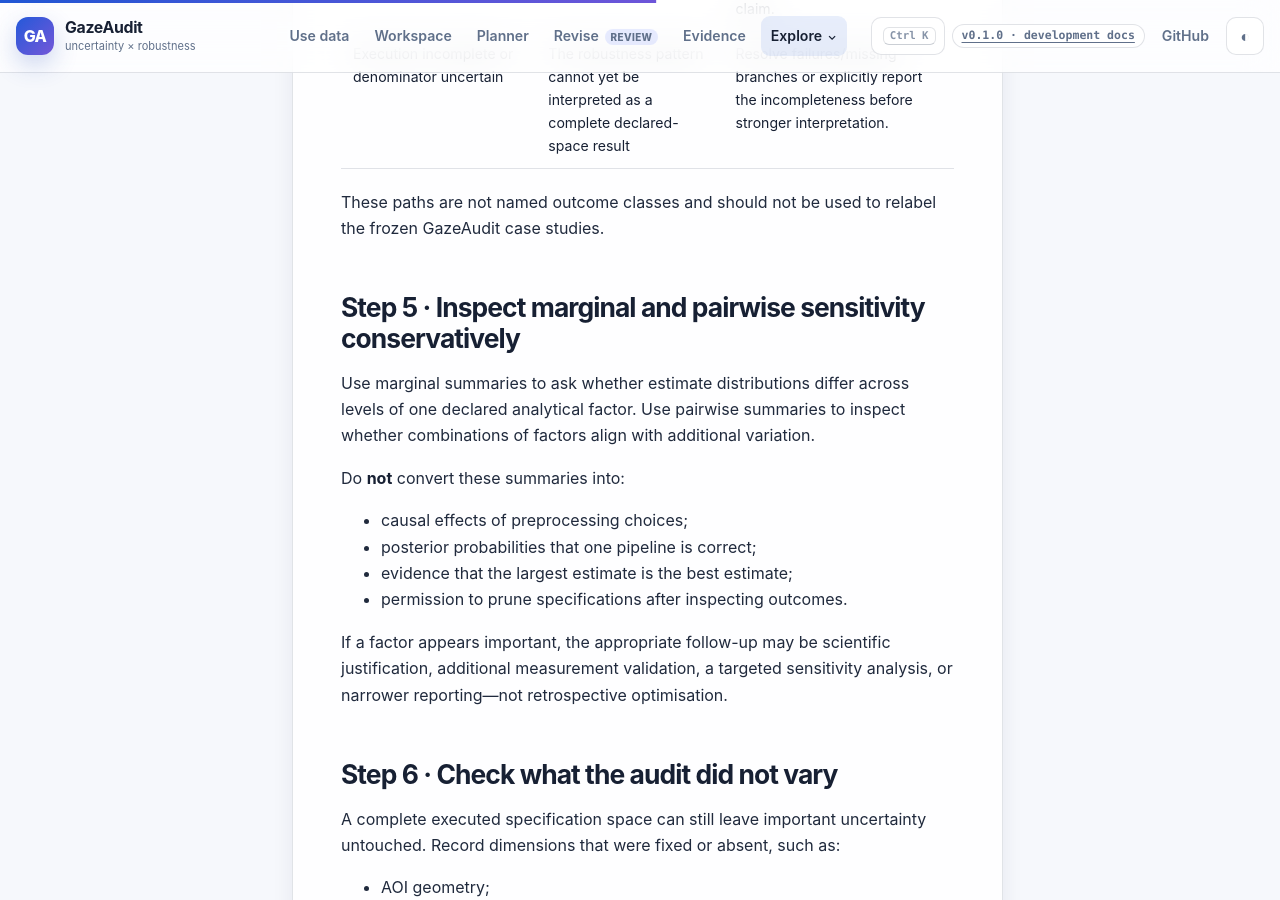
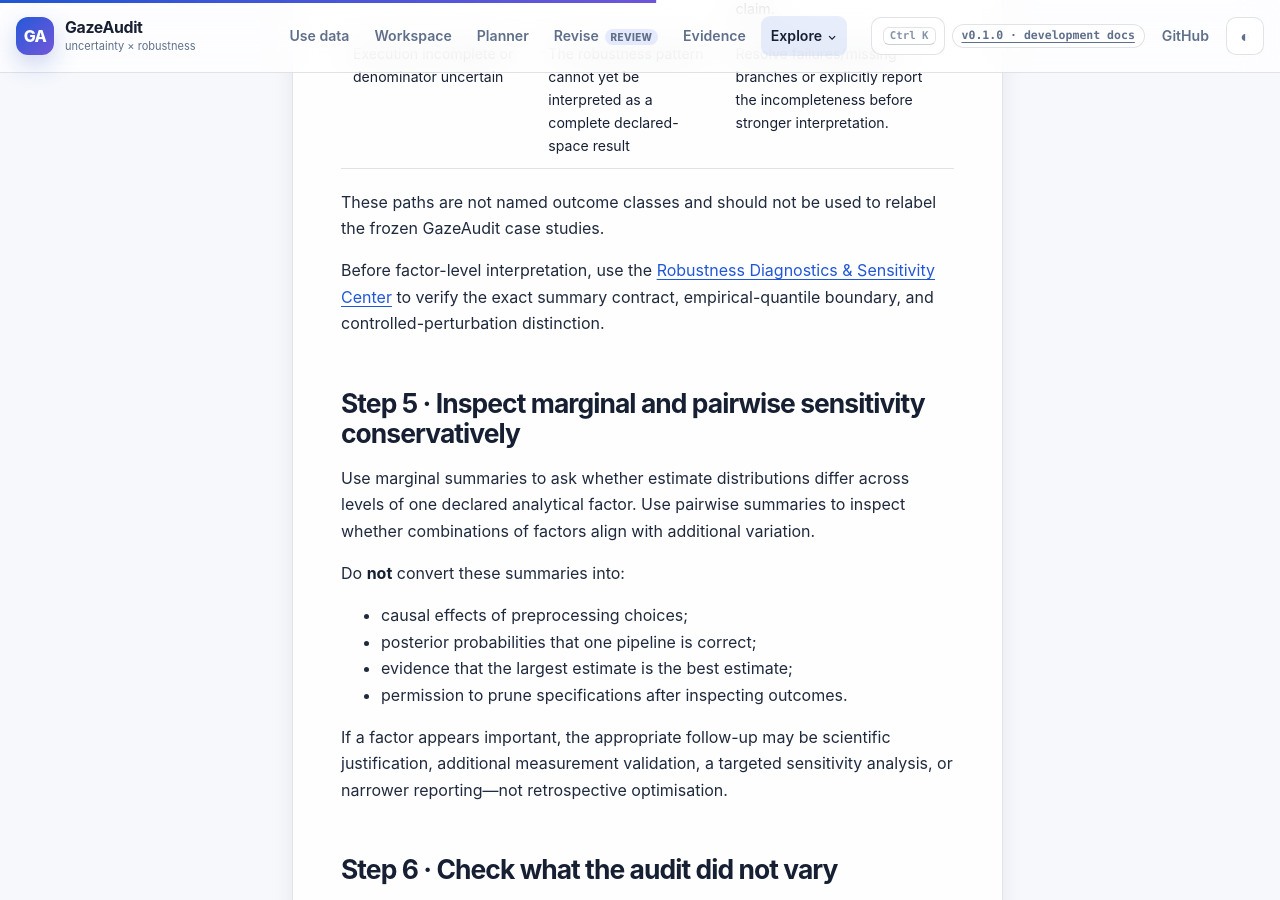
Before and after one commit to stefanosbalaskas/GazeAudit, a Jekyll site: the page built from docs/guides/interpret-audit-result.md, in a window 1280 px wide and 900 px high, scrolled down 3694 px. Built offline with Jekyll 4.4.1, drawn with Linux system fonts in a browser that asks for light colours.

Commit message:
docs: connect audit interpretation to diagnostic center

```diff
--- a/docs/guides/interpret-audit-result.md
+++ b/docs/guides/interpret-audit-result.md
@@ -94,6 +94,8 @@ The map below is deliberately **descriptive rather than classificatory**. It hel
 
 These paths are not named outcome classes and should not be used to relabel the frozen GazeAudit case studies.
 
+Before factor-level interpretation, use the [Robustness Diagnostics & Sensitivity Center]({{ '/docs/diagnostics/' | relative_url }}) to verify the exact summary contract, empirical-quantile boundary, and controlled-perturbation distinction.
+
 ## Step 5 · Inspect marginal and pairwise sensitivity conservatively
 
 Use marginal summaries to ask whether estimate distributions differ across levels of one declared analytical factor. Use pairwise summaries to inspect whether combinations of factors align with additional variation.
```
